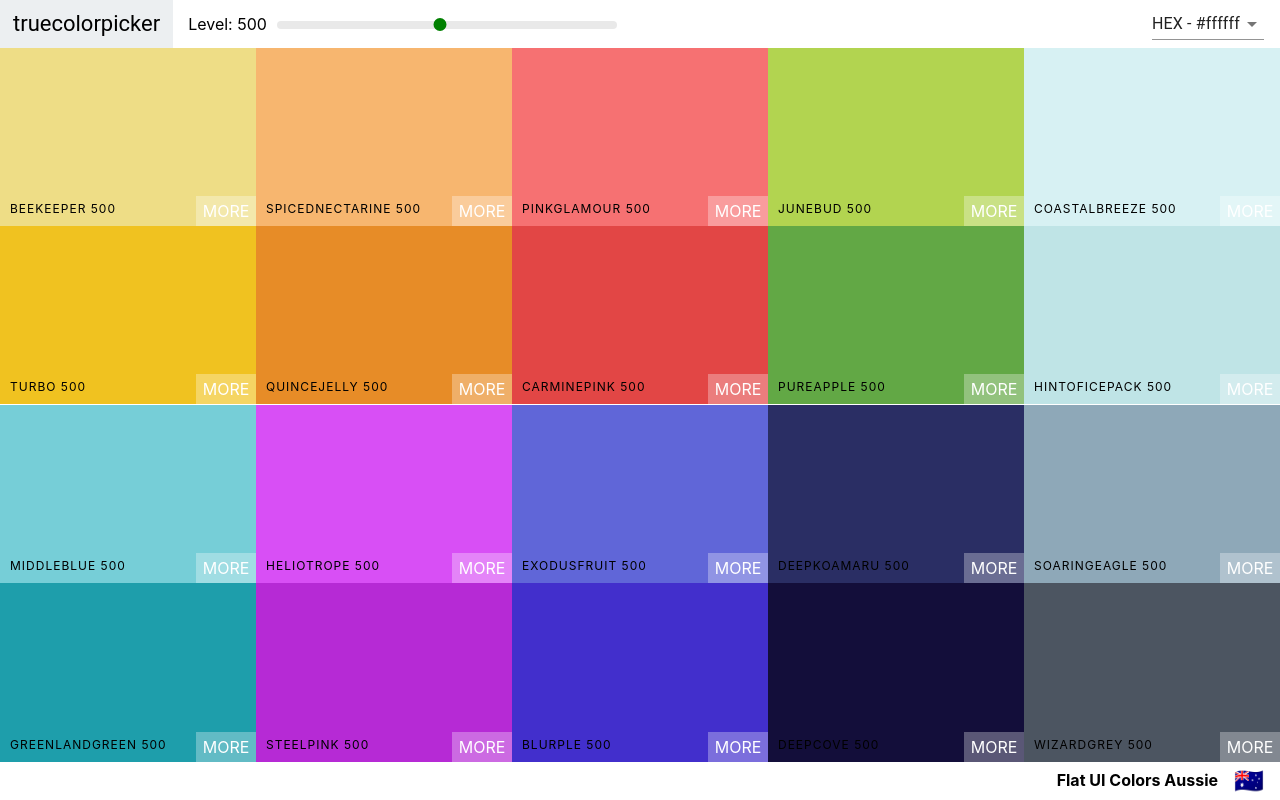
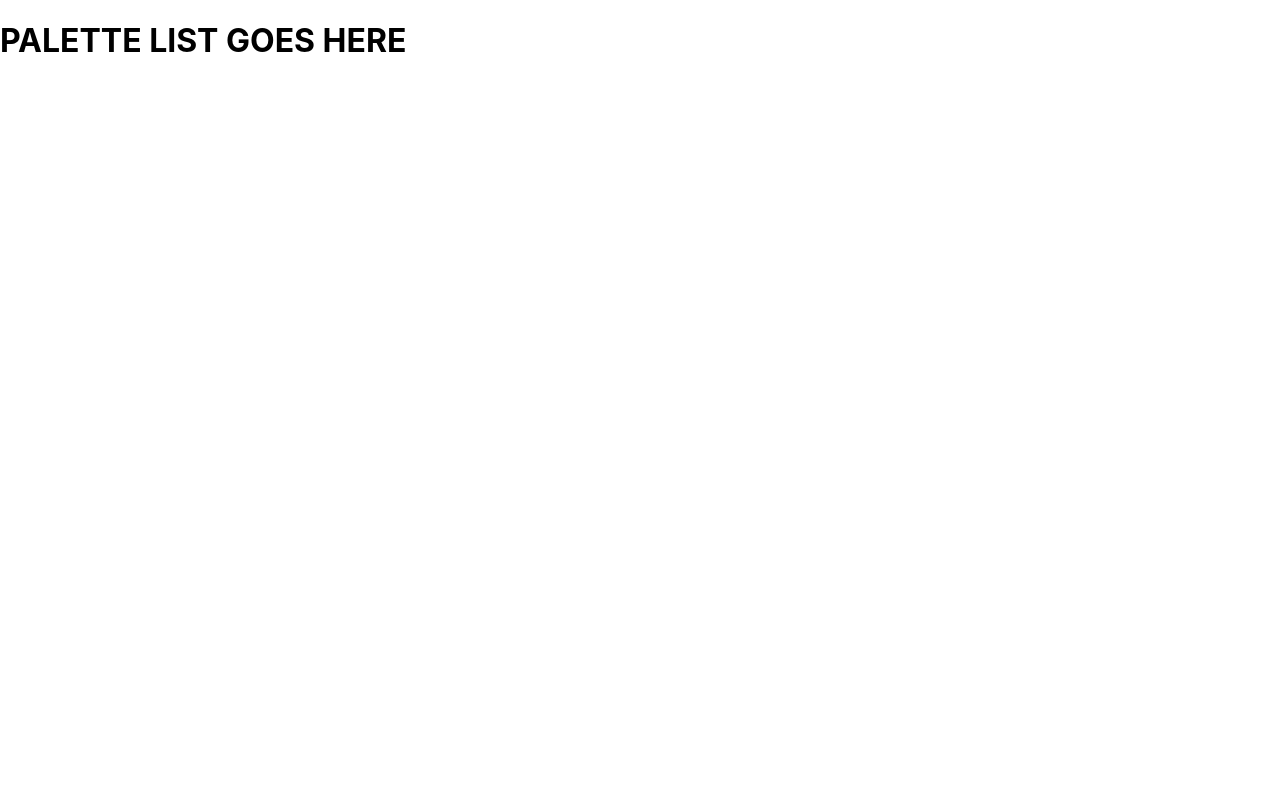
Before and after one commit to shanejames90/through-color, a React (Create React App) app: page / in a window 1280 px wide. Built offline with nearby package versions, Linux system fonts and the light colour scheme.

Commit message:
add react router

```diff
--- a/package.json
+++ b/package.json
@@ -14,6 +14,7 @@
     "react": "^17.0.2",
     "react-copy-to-clipboard": "^5.0.3",
     "react-dom": "^17.0.2",
+    "react-router-dom": "^5.2.0",
     "react-scripts": "^4.0.3",
     "web-vitals": "^1.1.1"
   },
--- a/src/App.js
+++ b/src/App.js
@@ -1,4 +1,5 @@
 import React, { Component } from "react";
+import { Route, Switch } from 'react-router-dom'
 import Palette from './Palette'
 import seedColors from './seedColors'
 import { generatePalette } from './colorHelpers'
@@ -6,9 +7,13 @@
 class App extends Component {
   render() {
     return (
-      <div>
-       <Palette palette={generatePalette(seedColors[4])} />
-      </div>
+      <Switch>
+        <Route exact path='/' render={() => <h1>PALETTE LIST GOES HERE</h1>} />
+        <Route exact path='/palette/:id' render={() => <h1>INDIVIDUAL PALETTE</h1>} />
+      </Switch>
+      // <div>
+      //  <Palette palette={generatePalette(seedColors[4])} />
+      // </div>
     )
   }
 }
--- a/src/index.js
+++ b/src/index.js
@@ -1,13 +1,14 @@
 import React from 'react';
 import ReactDOM from 'react-dom';
+import { BrowserRouter } from 'react-router-dom'
 import './index.css';
 import App from './App';
 import reportWebVitals from './reportWebVitals';
 
 ReactDOM.render(
-  <React.StrictMode>
+  <BrowserRouter>
     <App />
-  </React.StrictMode>,
+  </BrowserRouter>,
   document.getElementById('root')
 );
 
```
Also changed, not shown: src/Navbar.css (line endings or trailing spaces), 1 other file (tests, documents, lock files or other folders).
